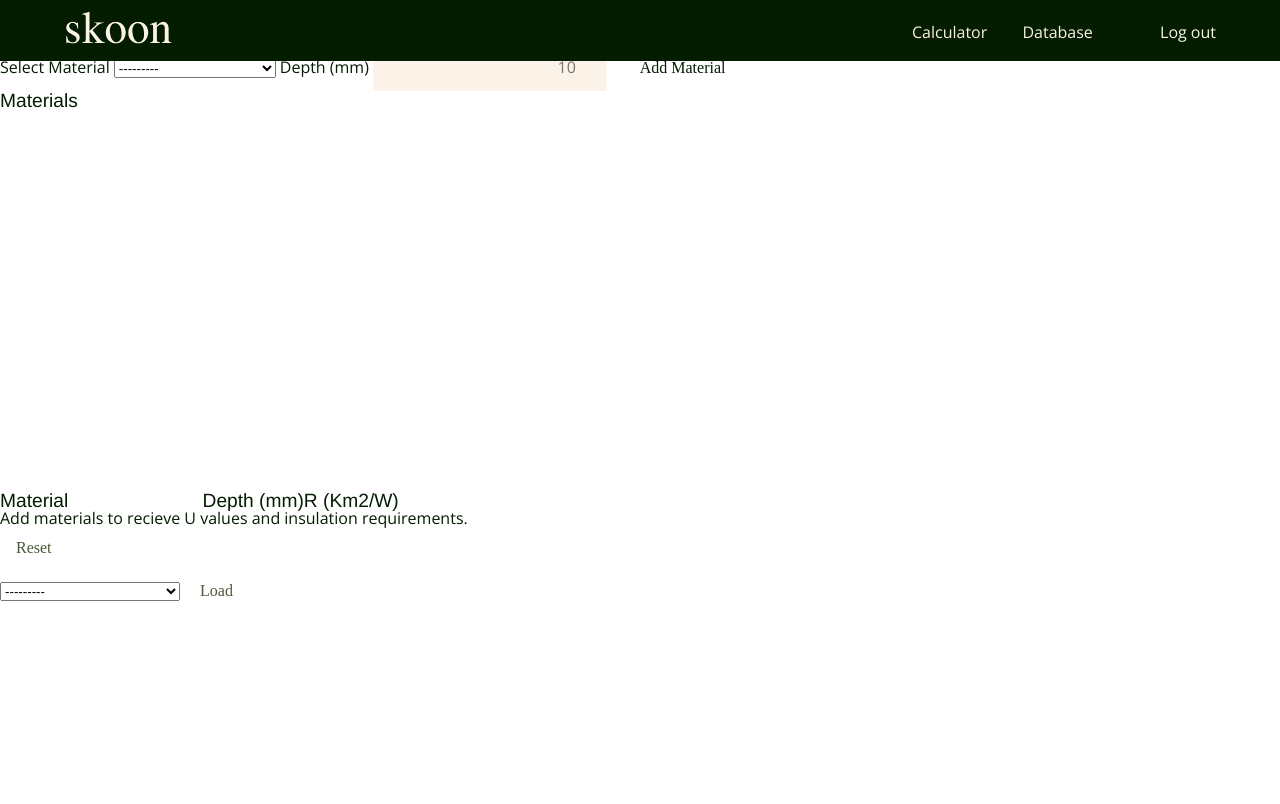
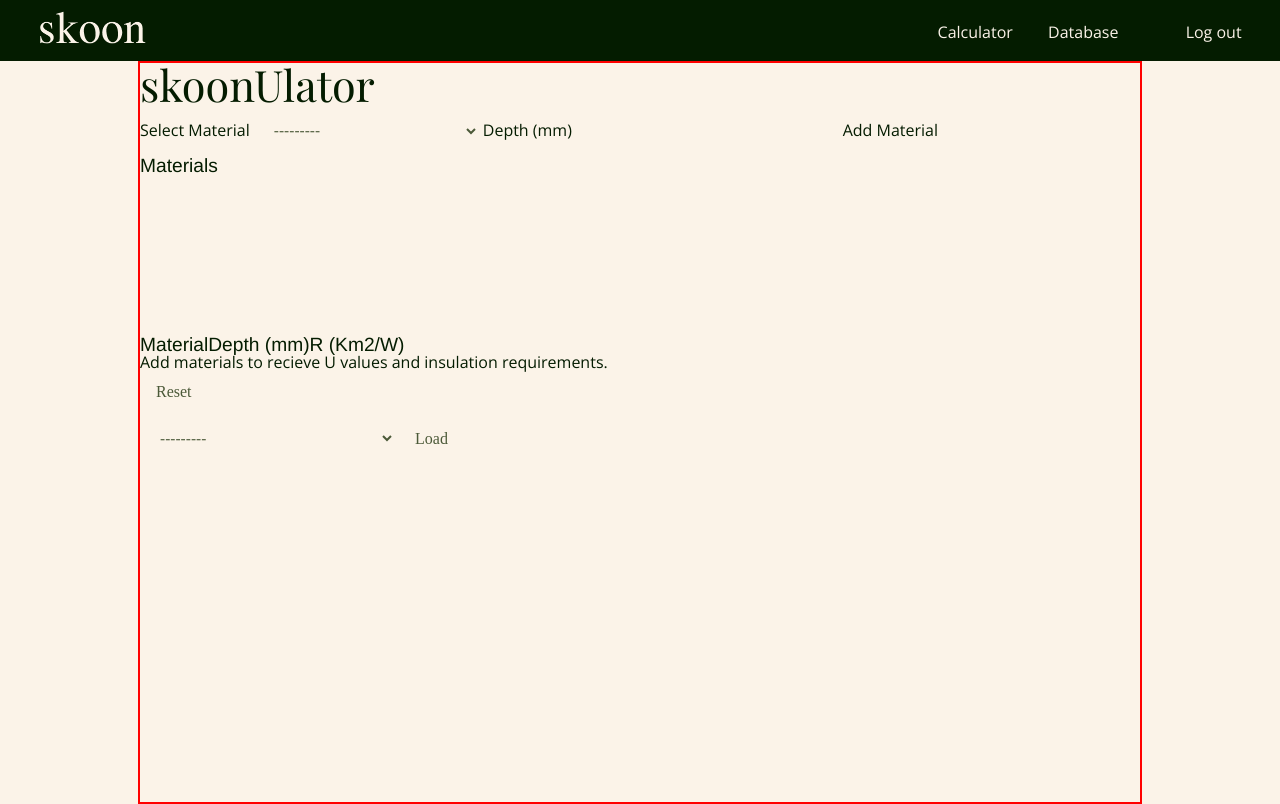
Before and after one commit to BenCurrieDev/SkoonAssignment, a Django app: page / in a window 1280 px wide. Before the commit the page ends 601 px from the top, so only its background shows below. Run offline with Django 4.2, Linux system fonts and the light colour scheme; a user stored in the database is signed in; data comes from the database, SQL or seed files in the repository; both versions use the stored data as it was after the commit; lists and menus that the app fills with data are empty; some libraries are stand-ins or nearby versions.

Commit message:
cleaned calculator template

```diff
--- a/static/css/skoon.css
+++ b/static/css/skoon.css
@@ -35,8 +35,8 @@
     --sp: 2rem; /* SPACE CONTROL */
 
     --nav-height: calc(1.9 * var(--sp));
-    --page-height: calc(100vh - var(var(--nav-height)));
-    --container-width: 90%;
+    --page-height: calc(100vh - var(--nav-height));
+    --container-width: 94%;
     --container-max-width: 1000px;
 
     --shadow: -0.1em 0.1em 0.1em var(--clr-drimary-dk);
@@ -104,7 +104,7 @@
             cursor: pointer;
         }
 
-    input {
+    input, select {
         font-family: var(--ff-sans-p);
         font-weight: var(--fw-l);
         font-size: var(--fs-p);
@@ -332,9 +332,44 @@
 
 
 
-/* PAGES */
+/* PAGE LAYOUT */
 
+    body {
+        background-color: var(--clr-white);
+    }
     .main-container {
         width: var(--container-width);
         max-width: var(--container-max-width);
+        height: var(--page-height);
+        max-height: var(--page-height);
+        border: 2px solid red;
+        margin: auto;
+        display: flex;
+        flex-direction: column;
     }
+
+        @media screen and (min-width: 1000px) {
+            .main-container {
+                position: relative;
+                top: var(--nav-height)
+            }
+        }
+
+/* Calculator */
+
+        .material-view {
+            height: 10rem;
+            text-align: center;
+            display: flex;
+            justify-content: center;
+        }
+
+        .composite-block {
+            height: 100%;
+            border-right: 1px solid black;
+            border-left: 1px solid black;
+            display: flex;
+        }
+        .material-block {
+            height: 100%;
+        }
--- a/templates/home.html
+++ b/templates/home.html
@@ -6,41 +6,41 @@
 
     <h1 class="page-heading">skoonUlator</h1>
 
-    <form method="POST" class="component-form">
+    <form method="POST">
 
         {% csrf_token %}
         {% render_field component_form.add_material %}
-        <label for="material" class="material-label">Select Material</label>
-        {% render_field component_form.material id="material" class="material-input my-input" %}
+        <label for="material">Select Material</label>
+        {% render_field component_form.material id="material" %}
 
-        <label for="thickness" class="thickness-label">Depth (mm)</label>
-        {% render_field component_form.thickness id="thickness" class="thickness-input" placeholder="10" style="text-align:right;" %}
+        <label for="thickness">Depth (mm)</label>
+        {% render_field component_form.thickness id="thickness" %}
 
 
-        <button type="submit" class="my-button my-submit component-submit" name="addMaterialButton">Add Material</button>
+        <button type="submit" name="addMaterialButton">Add Material</button>
 
     </form>
 
 
-    <h4 class="header2" style="height: 3rem">{% if composites %}{{ active_composite.name }}{% else %}Materials{% endif %}</h4>
+    <h4>{% if composites %}{{ active_composite.name }}{% else %}Materials{% endif %}</h4>
 
-    <div class="display-wall" style="display:flex; justify-content:center; height:20rem; margin-block: 1rem;">
+    <div class="material-view">
       {% if components %}
-        <div style="height:100%; border-right:2px solid black; border-left:2px solid black; width: auto; display: flex;">
+        <div class="composite-block">
           {% for component in components %}
-            <div style="height:100%; width:{{ component.thickness }}px; background-color:{{ component.material.color }}"></div>
+            <div class="material-block" style="width:{{ component.thickness }}px; background-color:{{ component.material.color }}"></div>
           {% endfor %}
         </div>
       {% endif %}
     </div>
-    <div class="component-table">
-      <table class="table" style="text-align: left;">
+    <div>
+      <table>
 
-        <thead class="bg-skoon-dark fc-skoon-light" style="border: none;">
+        <thead>
           <tr>
-            <th style="width: 50%;">Material</th>
-            <th style="width: 25%;">Depth (mm)</th>
-            <th style="width: 25%;">R (Km<sup>2</sup>/W)</th>
+            <th>Material</th>
+            <th>Depth (mm)</th>
+            <th>R (Km<sup>2</sup>/W)</th>
           </tr>
         </thead>
 
@@ -50,7 +50,7 @@
                 <td>
                   {{ component.material.name }}
                 </td>
-                <td class="align-middle">
+                <td>
                   {{ component.thickness }}
                 </td>
                 <td>{{ component.displayR }}</td>
```
Also changed, not shown: db.sqlite3. Lines whose indentation alone changed are shown as unchanged.
